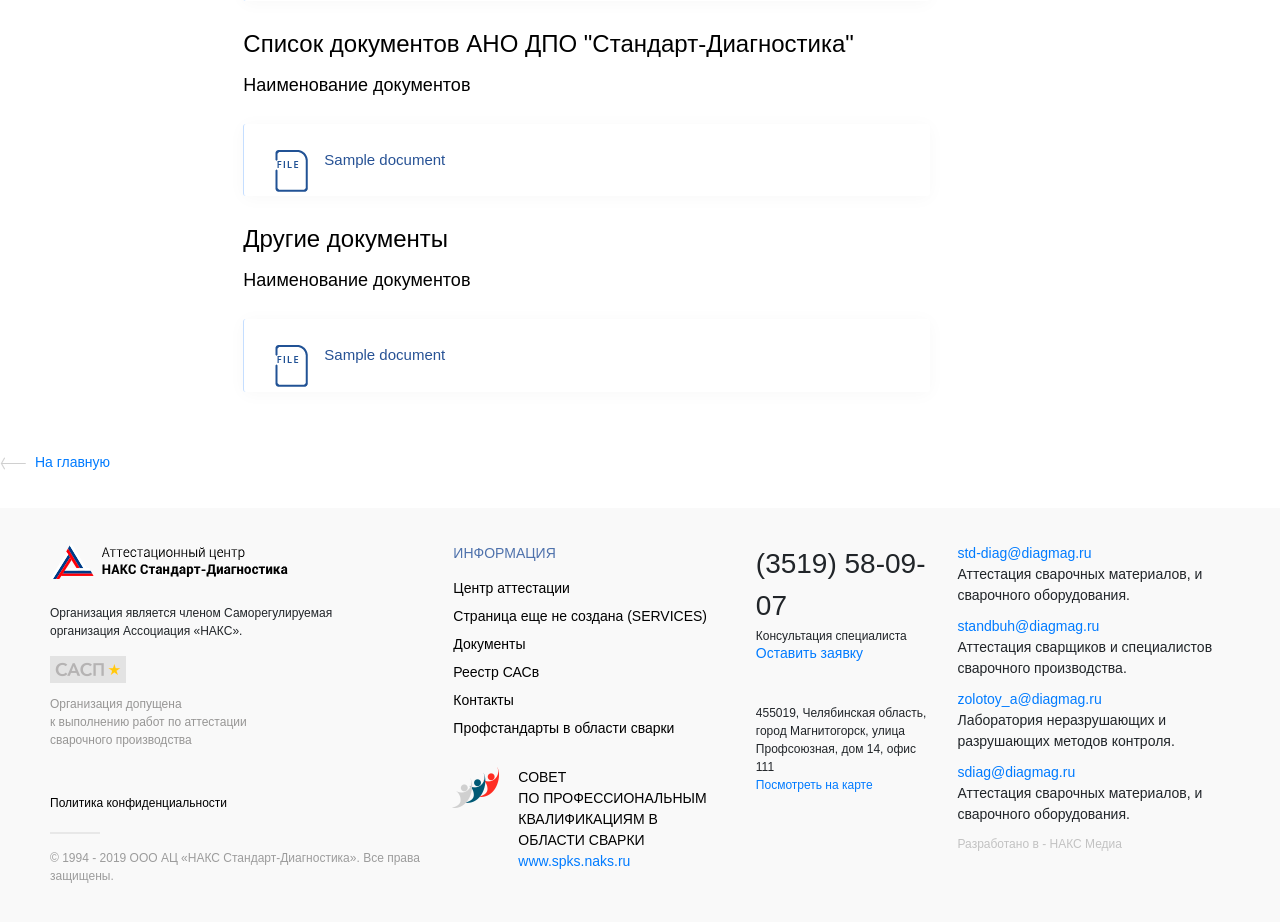
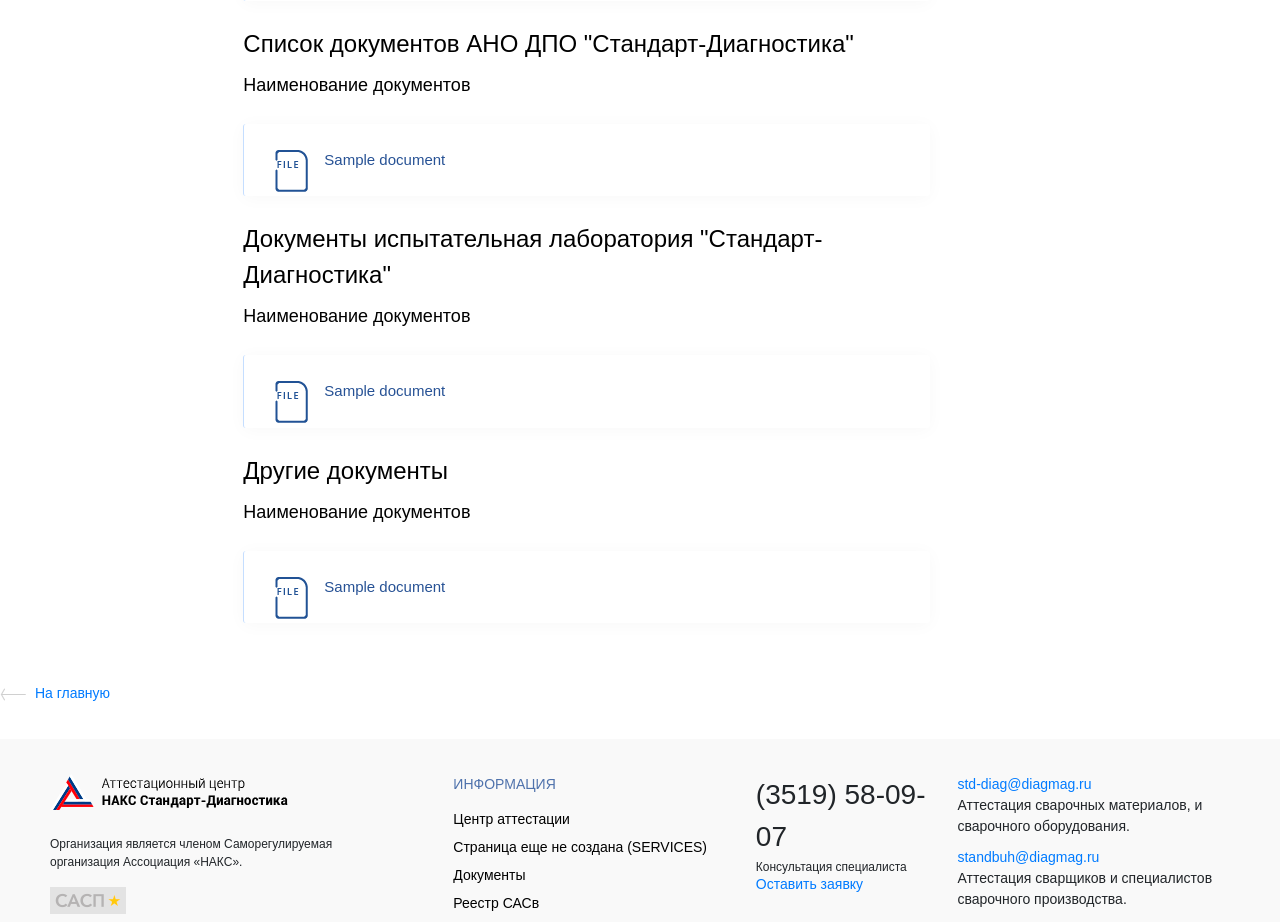
Before and after one commit to testpass1982/magnitogorsk_site, a Django app: template mainapp/templates/mainapp/doc_new.html in a window 1280 px wide. Shown: the part 2335-3257 px from the top of the page. Before the commit the page ends 3218 px from the top, so only its background shows below. Run offline with Django 3.2, Linux system fonts and the light colour scheme; tables that the repository leaves empty hold one stand-in row (values such as "Sample post"); the template is opened without the code that fills it: values that come from a table or form of the project are taken from there, most other values are stand-ins (such as "Sample title", 1, 10 or a date in 2020); style sheets or scripts are compiled from the project's sources; some libraries are stand-ins or nearby versions.

Commit message:
add lab documents link

```diff
--- a/mainapp/models.py
+++ b/mainapp/models.py
@@ -132,6 +132,7 @@
                         Для отображения документов в разделе АЦСМ-62 используйте тег 'АЦСМ-62'<br>\
                         Для отображения документов в разделе АЦСО-114 используйте тег 'АЦСО-114'<br>\
                         Для отображения документов в разделе АЦСТ-132 используйте тег 'АЦСТ-132'<br>\
+                        Для отображения документов в разделе 'Лаборатория' используйте тег 'ЛАБ-РК-НК'<br>\
                         Для отображения документов в разделе АНО ДПО 'Стандарт-Диагностика' используйте тег 'АНО ДПО'<br>\
                         ")
     created_date = models.DateTimeField(
--- a/mainapp/templates/mainapp/doc_new.html
+++ b/mainapp/templates/mainapp/doc_new.html
@@ -17,7 +17,7 @@
       </div>
       <div class="col-xl-7">
              <div class="col-12">
-        <p class="header__doc">Список документов СУР - 22АЦ</p>
+        <p class="header__doc" id="ac_stdiag">Список документов СУР - 22АЦ</p>
         <p class="doc__name__list">Наименование документов</p>
         {% for doc in sur_22ac_list %}
         <a href="{{ doc.document.url }}" download="">
@@ -61,9 +61,20 @@
         {% endfor %}
       </div>
       <div class="col-12">
-        <p class="header__doc">Список документов АНО ДПО "Стандарт-Диагностика"</p>
+        <p class="header__doc" id="ano_dpo_stdiag">Список документов АНО ДПО "Стандарт-Диагностика"</p>
         <p class="doc__name__list">Наименование документов</p>
         {% for doc in ano_dpo_list %}
+        <a href="{{ doc.document.url }}" download="">
+          <div class="doc__content">
+            <p class="doc__name">{{ doc.title }}</p>
+          </div>
+        </a>
+        {% endfor %}
+      </div>
+      <div class="col-12">
+        <p class="header__doc" id="lab_stdiag">Документы испытательная лаборатория "Стандарт-Диагностика"</p>
+        <p class="doc__name__list">Наименование документов</p>
+        {% for doc in lab_list %}
         <a href="{{ doc.document.url }}" download="">
           <div class="doc__content">
             <p class="doc__name">{{ doc.title }}</p>
--- a/mainapp/templates/mainapp/includes/menu.html
+++ b/mainapp/templates/mainapp/includes/menu.html
@@ -80,9 +80,9 @@
                   <a class="nav__link__two dropdown-toggle" id="navbarDropdownMenuLink" data-toggle="dropdown"
                     aria-haspopup="true" aria-expanded="false">Документы</a>
                   <div class="dropdown-menu dropdown-primary" aria-labelledby="navbarDropdownMenuLink">
-                    <a class="dropdown-item" href="#">Документы ООО "НАКС Стандарт-Диагностика"</a>
-                    <a class="dropdown-item" href="#">Документы АНО ДПО "Стандарт-ДиагностикаЙ</a>
-                    <a class="dropdown-item" href="#">Документы лаборатории разрушающего <br>
+                    <a class="dropdown-item" href="{% url 'docs' %}#ac_stdiag">Документы ООО "НАКС Стандарт-Диагностика"</a>
+                    <a class="dropdown-item" href="{% url 'docs' %}#ano_dpo_stdiag">Документы АНО ДПО "Стандарт-ДиагностикаЙ</a>
+                    <a class="dropdown-item" href="{% url 'docs' %}#lab_stdiag">Документы лаборатории разрушающего <br>
                       и неразрушающего контроля</a>
                   </div>
                 </li>
```
Also changed, not shown: mainapp/views.py (+4 -3 lines).
